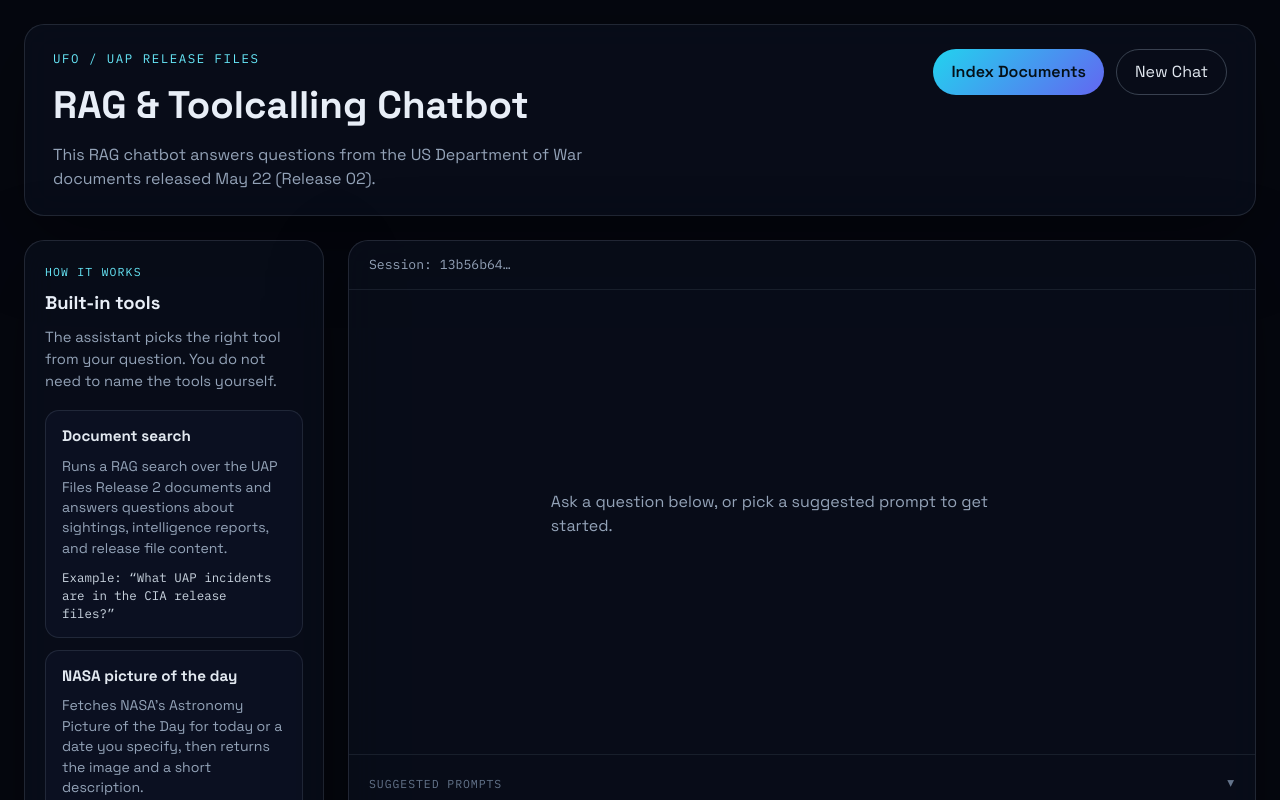
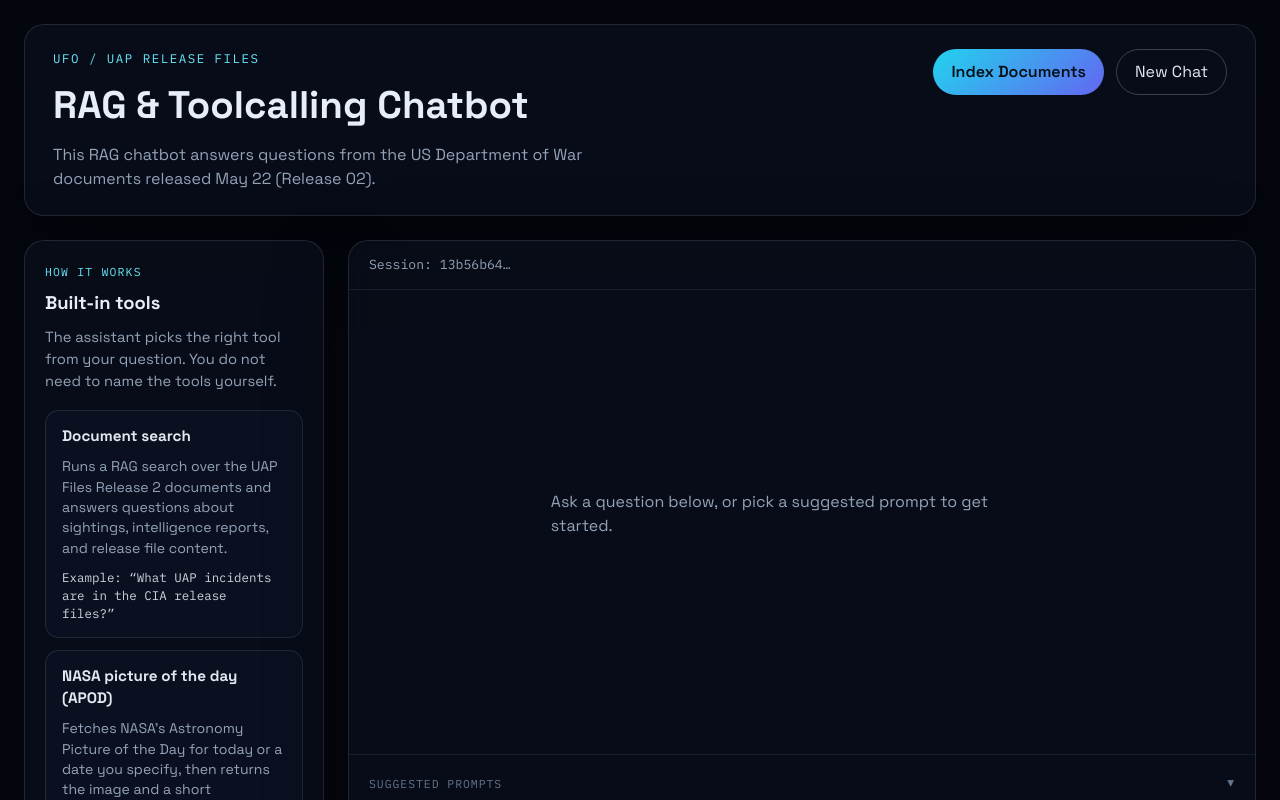
Before and after one commit to johnpranoy7/UapReleaseFilesChatbot, a React (Vite) app in the folder frontend/: page / in a window 1280 px wide. Shown: the top 800 px of the page. Built offline with nearby package versions, Linux system fonts and the light colour scheme.

Commit message:
Update App.jsx

```diff
--- a/frontend/src/App.jsx
+++ b/frontend/src/App.jsx
@@ -150,7 +150,7 @@
           </section>
 
           <section className="tool-card">
-            <h3>NASA picture of the day</h3>
+            <h3>NASA picture of the day (APOD)</h3>
             <p>
               Fetches NASA&apos;s Astronomy Picture of the Day for today or a date you specify, then returns the
               image and a short description.
```
